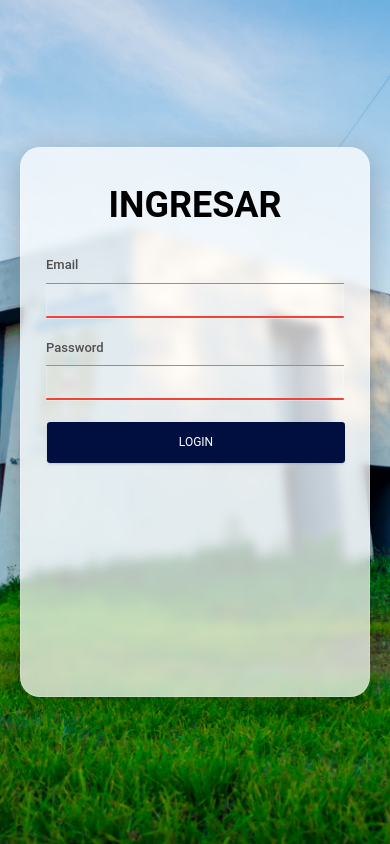
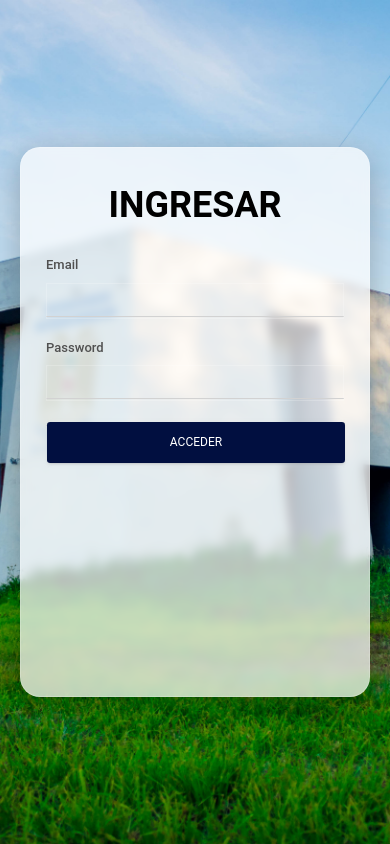
Before and after one commit to Edgar552/penta-front, a React (Create React App) app: page /#/login in a window 390 px wide. Built offline with nearby package versions, Linux system fonts and the light colour scheme; no server answers.

Commit message:
update css for mobile

```diff
--- a/src/Components/Login.jsx
+++ b/src/Components/Login.jsx
@@ -100,7 +100,7 @@ export default function Login() {
                             <button
                                 className="btn btn-primary w-100"
                                 disabled={loading}>
-                                {loading ? "Signing in..." : "Login"}
+                                {loading ? "Enviando..." : "Acceder"}
                             </button>
                         </form>
 
--- a/src/assets/css/customUI.css
+++ b/src/assets/css/customUI.css
@@ -205,9 +205,9 @@
     }
 
     .form-control {
-        background: rgba(255, 255, 255, 0.15);
+        /*background: rgba(255, 255, 255, 0.15);*/
         border: 1px solid rgba(255,255,255,0.2);
-        color: white;
+        color: black;
     }
 
     .form-control::placeholder {
```
